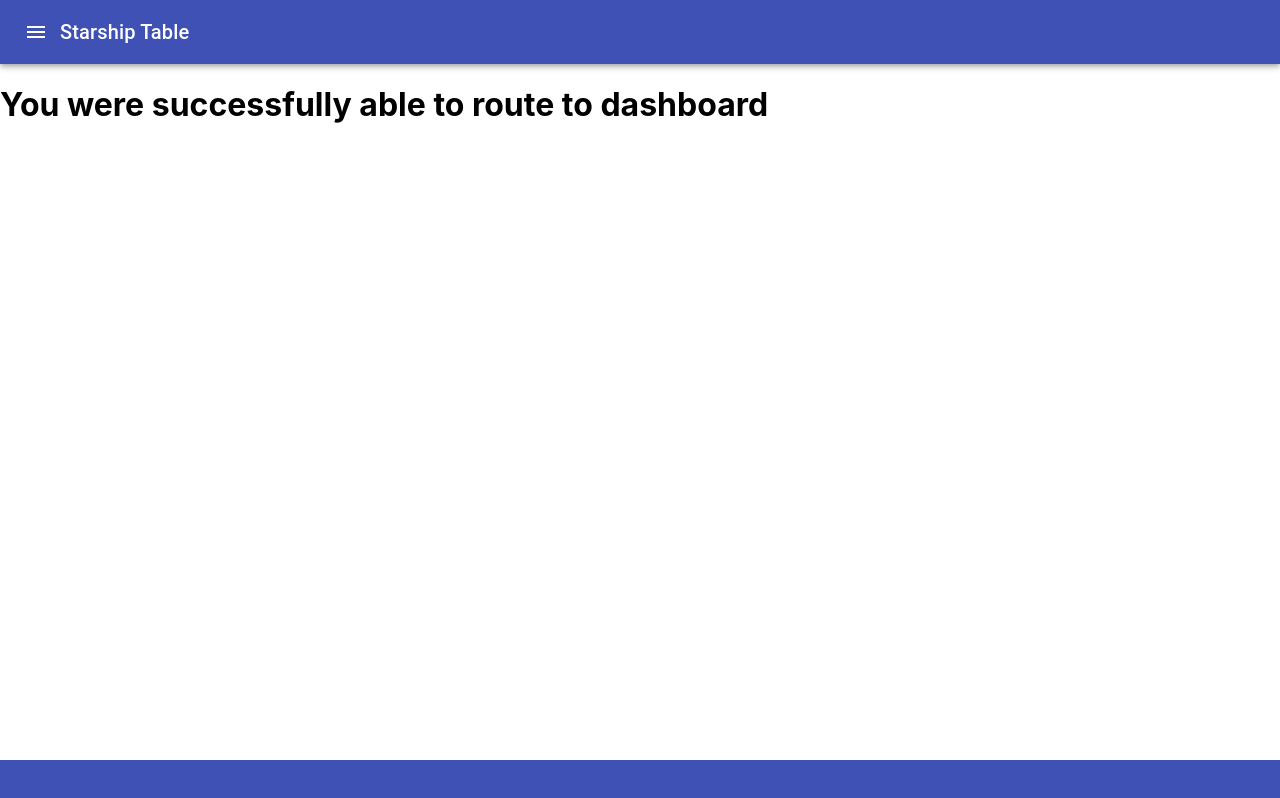
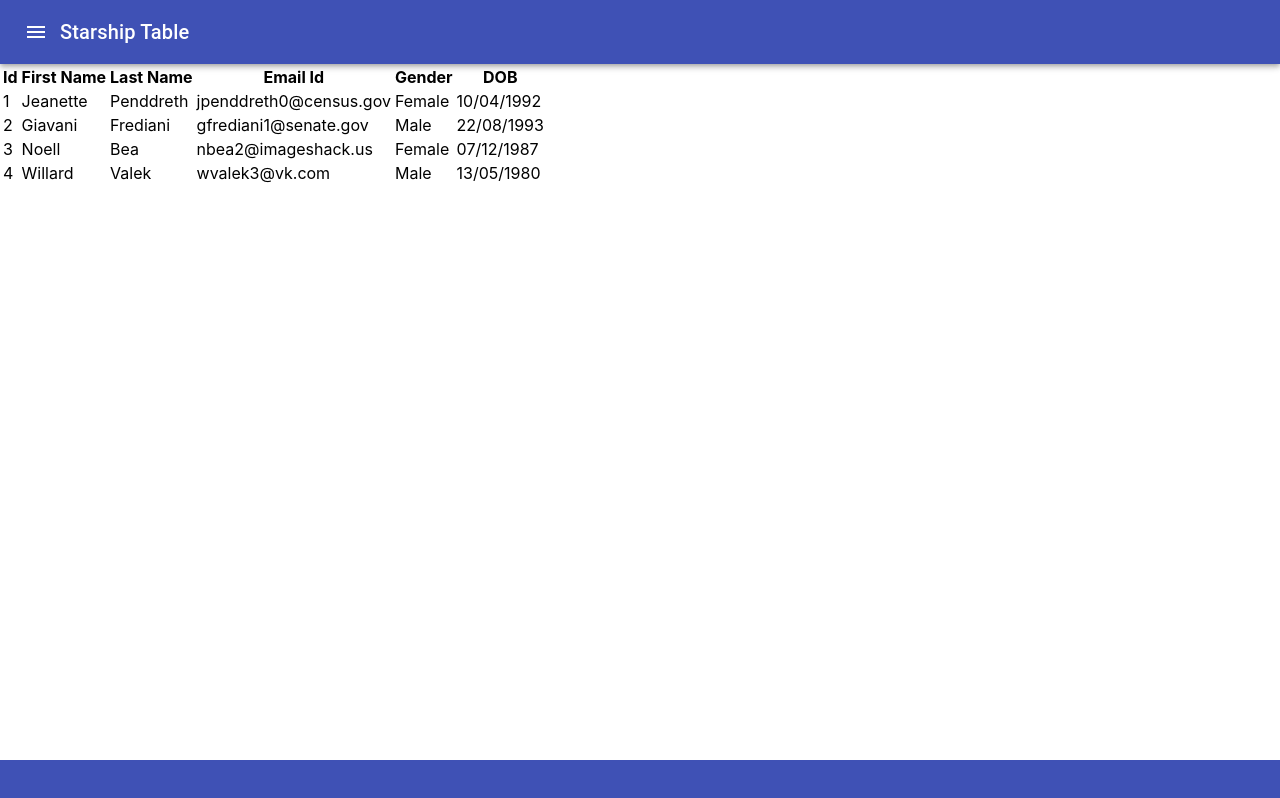
Before and after one commit to sambhavjain-rally/StarshipTable, a React (Create React App) app: page /dashboard in a window 1280 px wide. Built offline with nearby package versions, Linux system fonts and the light colour scheme; the HTML template or start-up script is replaced by a standard one.

Commit message:
Rendering Dynamic Table

```diff
--- a/src/components/Dashboard/Dashboard.tsx
+++ b/src/components/Dashboard/Dashboard.tsx
@@ -1,13 +1,52 @@
 import React from 'react';
 import Header from '../Header/Header';
 import Footer from '../Footer/Footer';
+import Table from '../Table/Table';
+
+const data = [{
+    "id": 1,
+    "first_name": "Jeanette",
+    "last_name": "Penddreth",
+    "email": "jpenddreth0@census.gov",
+    "gender": "Female",
+    "dob": "10/04/1992"
+}, {
+    "id": 2,
+    "first_name": "Giavani",
+    "last_name": "Frediani",
+    "email": "gfrediani1@senate.gov",
+    "gender": "Male",
+    "dob": "22/08/1993"
+}, {
+    "id": 3,
+    "first_name": "Noell",
+    "last_name": "Bea",
+    "email": "nbea2@imageshack.us",
+    "gender": "Female",
+    "dob": "07/12/1987"
+}, {
+    "id": 4,
+    "first_name": "Willard",
+    "last_name": "Valek",
+    "email": "wvalek3@vk.com",
+    "gender": "Male",
+    "dob": "13/05/1980"
+}];
+
+const columns = [{ id: "id", name: "Id", isSortable: true, isSearchable: true, searchType: "numeric" },
+{ id: "first_name", name: "First Name", isSortable: true, isSearchable: true, searchType: "text" },
+{ id: "last_name", name: "Last Name", isSortable: true, isSearchable: true, searchType: "text" },
+{ id: "email", name: "Email Id", isSortable: true, isSearchable: true, searchType: "text" },
+{ id: "gender", name: "Gender", isSortable: true, isSearchable: false },
+{ id: "dob", name: "DOB", isSortable: true, isSearchable: true, searchType: "date" },
+]
 
 export default function Dashboard() {
     return (
         <React.Fragment>
             <Header></Header>
-            <h1>You were successfully able to route to dashboard</h1>
+            <Table data={data} columns={columns} isExpandable={true}></Table>
             <Footer></Footer>
-        </React.Fragment>
+        </React.Fragment >
     );
 }
--- /dev/null
+++ b/src/components/Table/Table.tsx
@@ -0,0 +1,44 @@
+import React from 'react';
+import './Table.scss';
+
+
+interface IColumnProperties {
+    id: string,
+    name: string,
+    isSortable: boolean,
+    isSearchable: boolean,
+    searchType?: string
+}
+
+interface ITableData {
+    data: any[],
+    columns: IColumnProperties[],
+    isExpandable: boolean,
+}
+
+export default function Table(props: ITableData) {
+
+    return (
+        <React.Fragment>
+            <table>
+                <tr>
+                    {props.columns.map((column) =>
+                        <th key={column.id}>
+                            {column.name}
+                        </th>)}
+                </tr>
+
+                {props.data.map((data) =>
+                    <tr>
+                        {props.columns.map((column) =>
+                            <td>
+                                {data[column.id]}
+                            </td>
+                        )}
+                    </tr>
+                )}
+
+            </table>
+        </React.Fragment>
+    );
+}
```
Also changed, not shown: src/components/Table/Table.scss (added).
